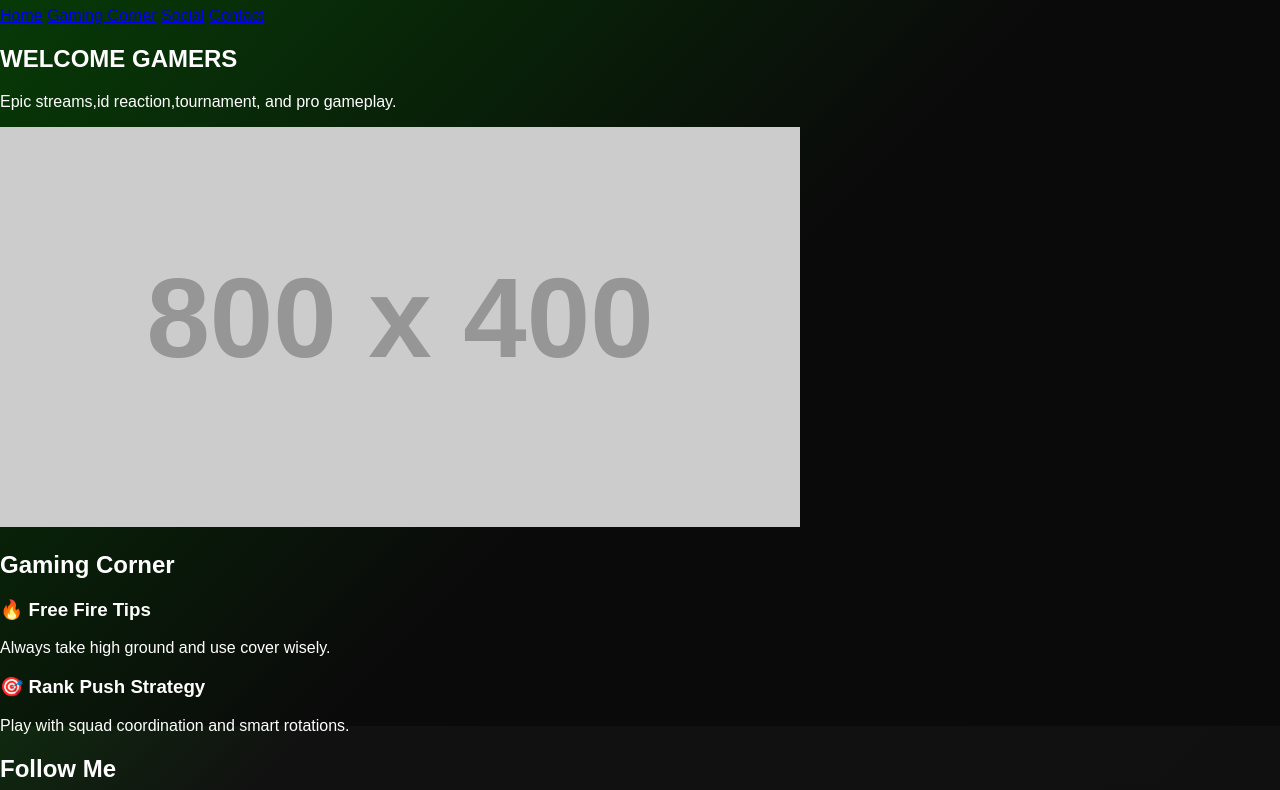
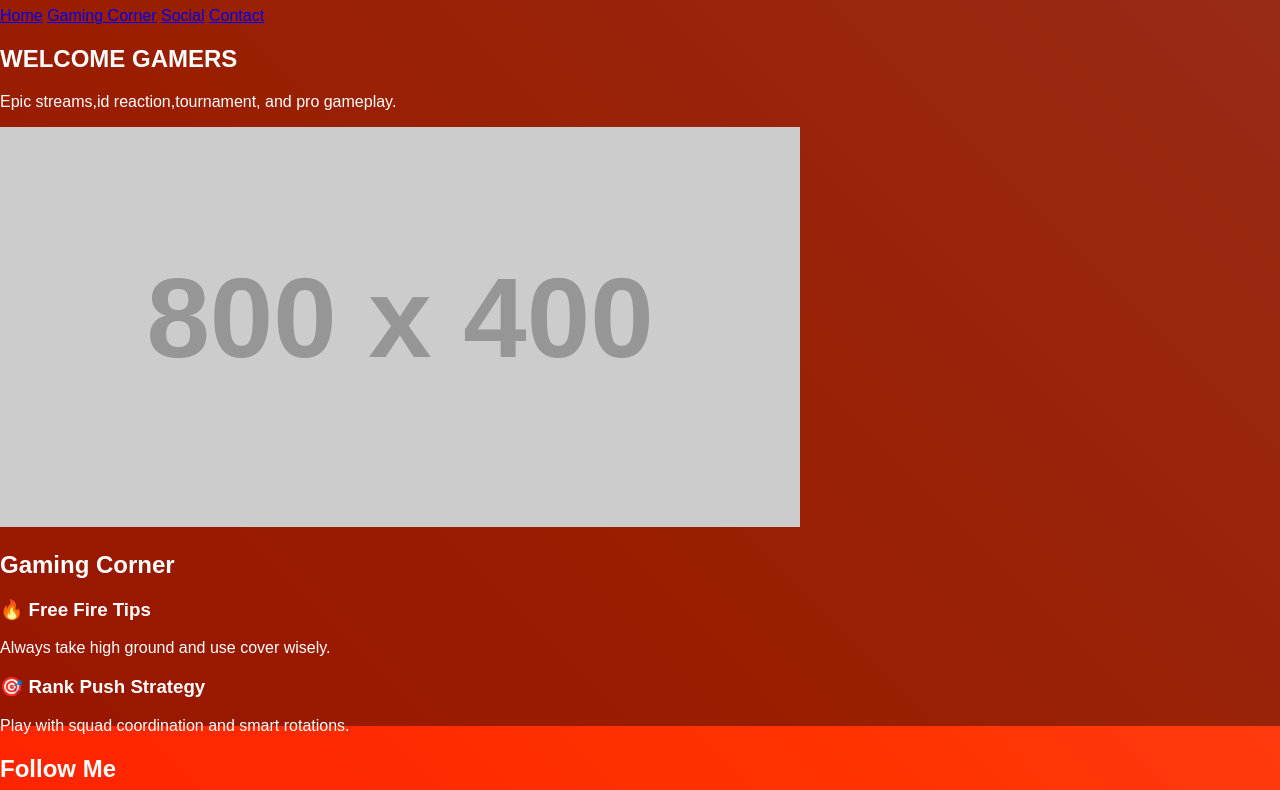
Before and after one commit to Jisan69x/ASHURA_ZONE, a plain HTML site: page index.html in a window 1280 px wide. Shown: the part 74-864 px from the top of the page. Drawn offline with Linux system fonts and the light colour scheme; placeholder pictures from the web are drawn by us.

Commit message:
Change gradient background colors in style.css

```diff
--- a/style.css
+++ b/style.css
@@ -5,7 +5,7 @@ body {
     position: relative;
 
     /* Moving gradient background */
-    background: linear-gradient(-45deg, #0f0f0f, #111, #00ff00, #0099ff);
+    background: linear-gradient(45deg, #ff0000, #ff0000, #ff3300, #ff6666);
     background-size: 400% 400%;
     animation: moveBG 15s ease infinite;
 }
```
